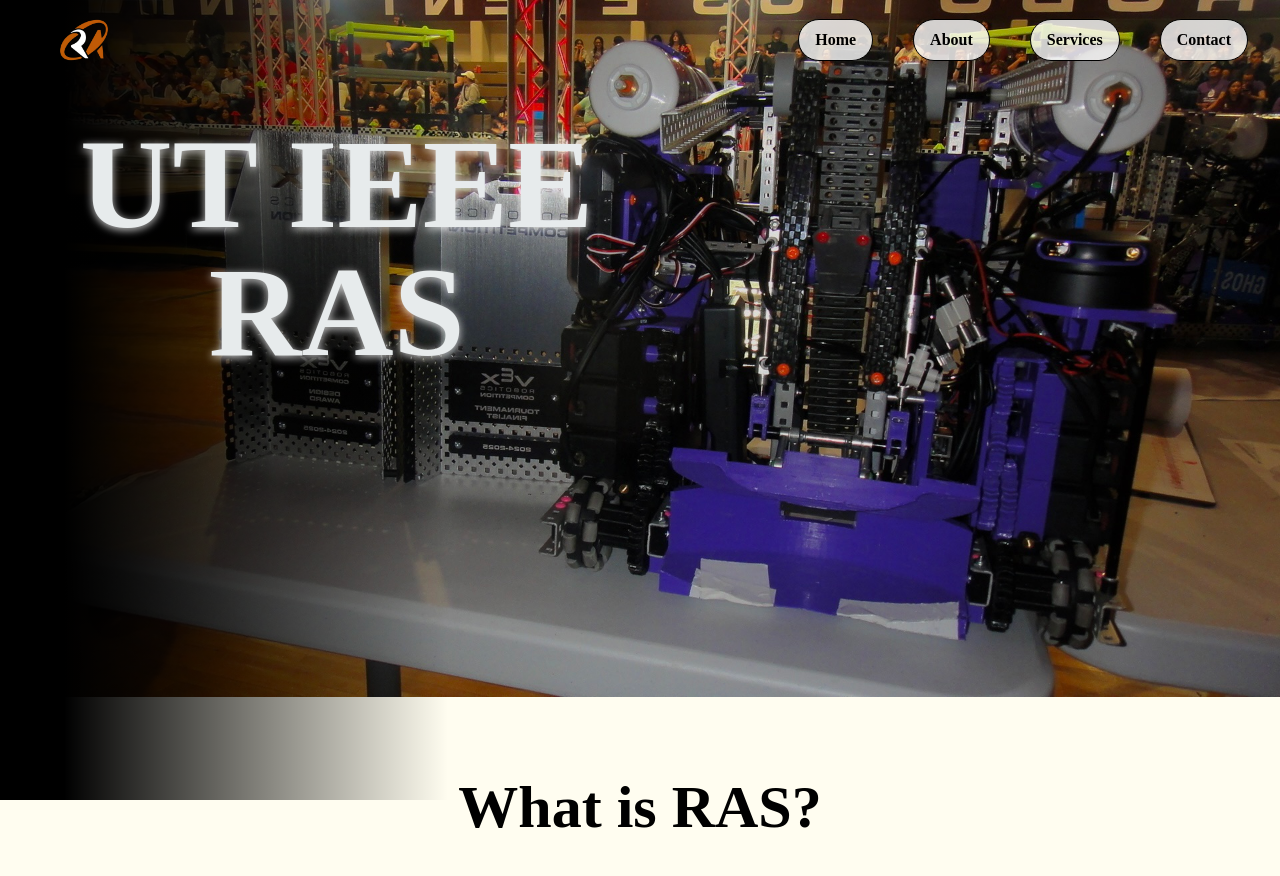
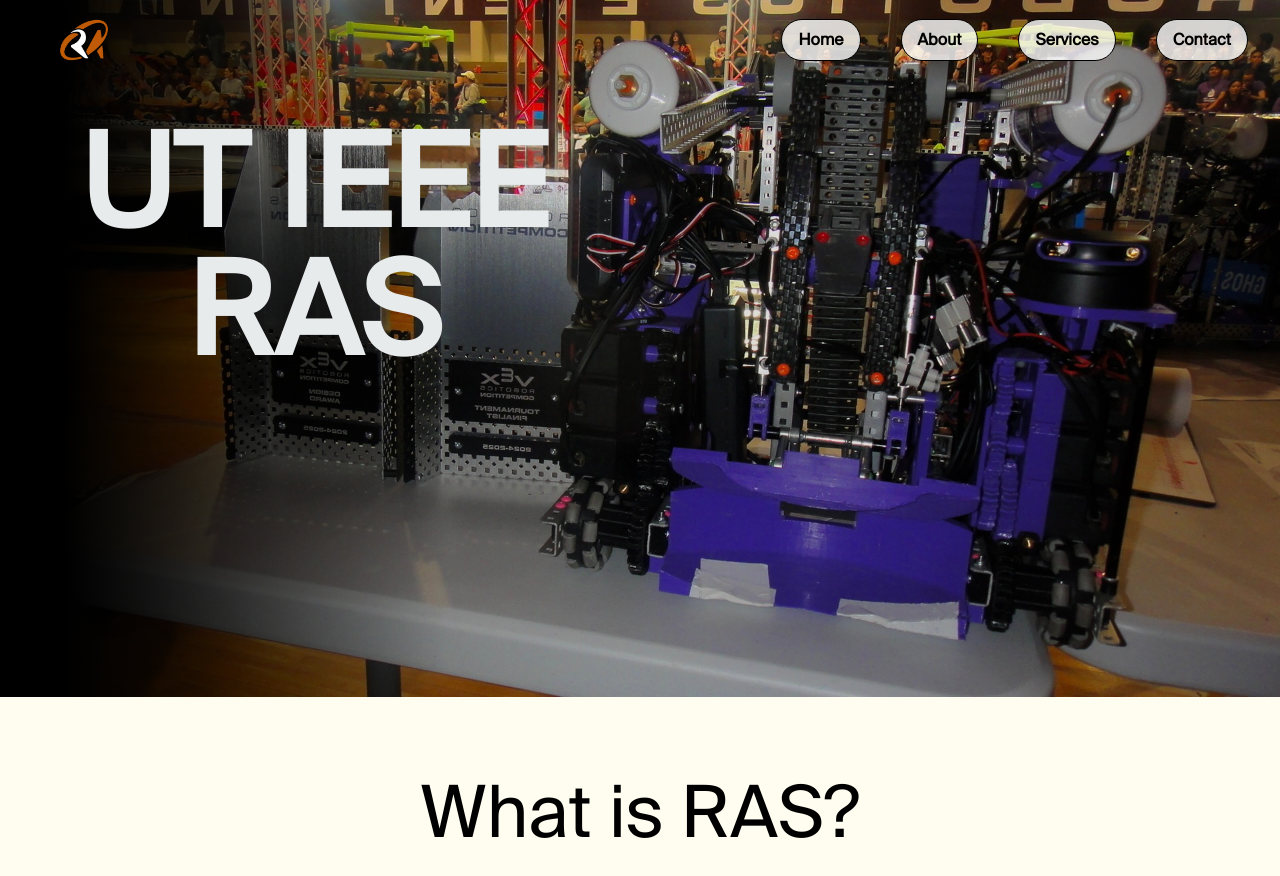
Before and after one commit to ZaidA2023/site_RAS_V3, a Next.js app: page / in a window 1280 px wide. Shown: the top 876 px of the page. Built offline with nearby package versions, Linux system fonts and the light colour scheme.

Commit message:
Font and other things

```diff
--- a/src/app/globals.css
+++ b/src/app/globals.css
@@ -8,8 +8,6 @@
 @theme inline {
   --color-background: var(--background);
   --color-foreground: var(--foreground);
-  --font-sans: var(--font-geist-sans);
-  --font-mono: var(--font-geist-mono);
 }
 
 @media (prefers-color-scheme: dark) {
@@ -19,12 +17,18 @@
   }
 }
 
+
+@font-face {
+  font-family: 'suisse';
+  src: url('/suisse.ttf') format('truetype');
+}
+
 body {
   background: var(--background);
   color: var(--foreground);
-  font-family: Arial, Helvetica, sans-serif;
+  font-family: 'suisse';
 }
 
 div {
-  font-family: Andale Mono;
+  font-family: 'suisse';
 }
--- a/src/app/page.tsx
+++ b/src/app/page.tsx
@@ -4,7 +4,8 @@
 import React, { useEffect, useState } from 'react';
 import dynamic from 'next/dynamic';
 
-// Dynamically import with SSR disabled
+// Dynamically import with SSR disabled,
+// Can enable later for speed? :D
 const Scene = dynamic(
   () => import('./meshs/Scene'),
   {
@@ -56,23 +57,23 @@
     <div className="relative">
         <Navbar />
       <div className="relative">
-        <img
-          className="w-[100%] flex m-auto z-5"
-          src="/vex.jpeg"
-          alt="Background"
-        />
-        <div className="absolute inset-0 z-0 h-screen
-           bg-[linear-gradient(90deg,black_0%,black_5%,transparent_35%,transparent_100%)]"
-        ></div>
+        <div className="relative w-full">
+          <img id = "main"
+            className="w-[100%] flex m-auto z-5"
+            src="/vex.jpeg"
+            alt="Background"
+          />
+          <div className= "absolute inset-0 bg-[linear-gradient(90deg,black_0%,black_5%,transparent_35%,transparent_100%)]"
+          ></div>
+        </div>
         <p
-          className="fixed flex top-30 left-20 text-9xl font-extrabold text-center text-[#e7ebec]
-                        drop-shadow-[0_2px_4px_rgba(255,255,255,0.8)]"
+          className="fixed flex top-30 left-20 text-9xl font-extrabold text-center text-[#e7ebec]"
           style={{ opacity: opacity }}
         >
           UT IEEE <br/>RAS
         </p>
         <div
-          className="text-6xl relative text-black font-bold text-center top-20 h-[300vh]"
+          className="text-7xl relative text-black text-center top-20 h-[300vh]"
         >
           What is RAS?
         </div>
```
Also changed, not shown: public/suisse.ttf (added).
